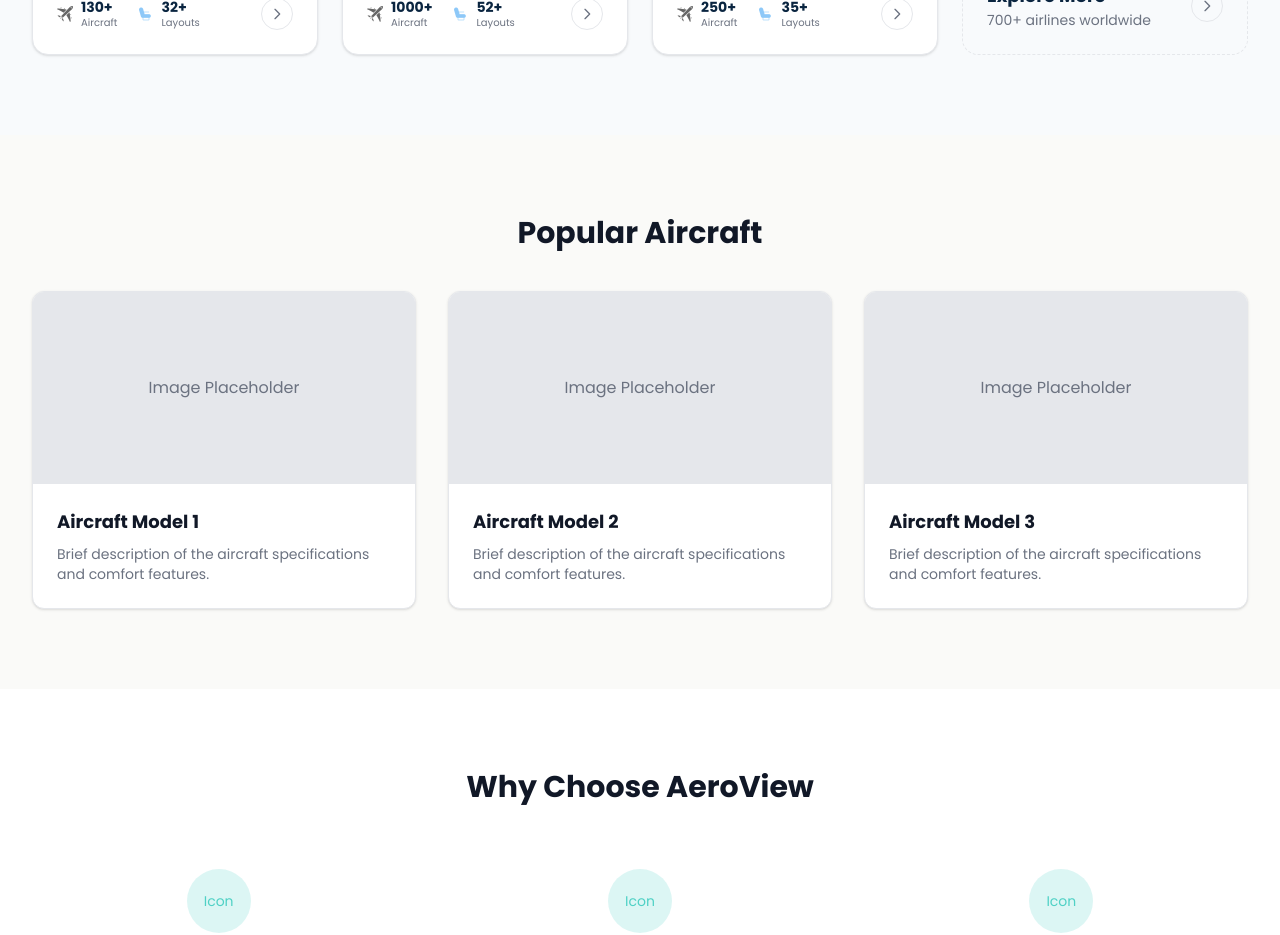
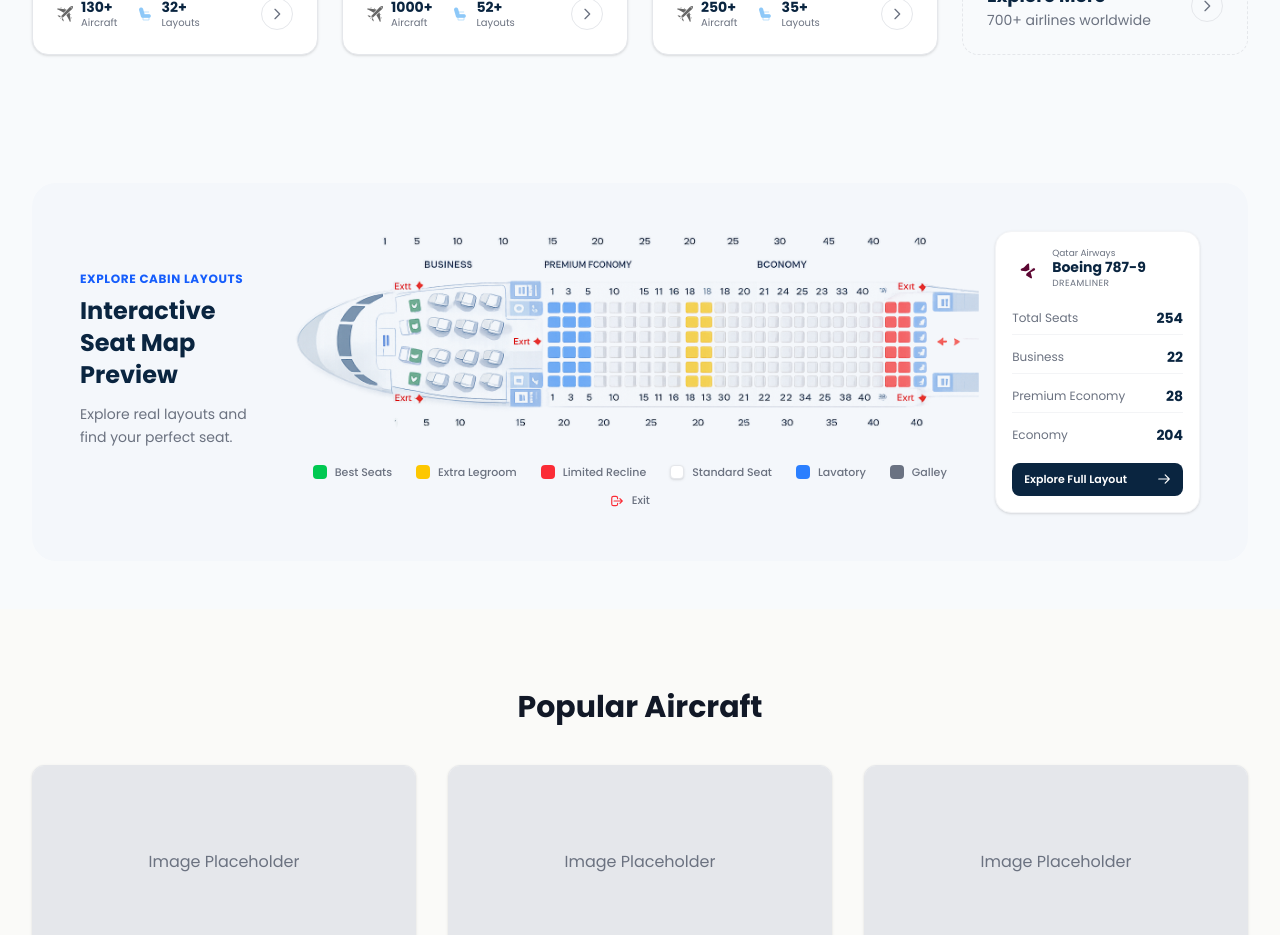
Before and after one commit to Shaamil777/aeroview, a Next.js app: page / in a window 1280 px wide. Shown: the part 1820-2755 px from the top of the page. Built offline with nearby package versions, Linux system fonts and the light colour scheme.

Commit message:
feat:seatMapPreview Section added with seat map diagram and legends

```diff
--- a/app/page.tsx
+++ b/app/page.tsx
@@ -1,6 +1,7 @@
 import Hero from "@/components/Hero";
 import TrustSection from "@/components/TrustSection";
 import PopularAirlines from "@/components/PopularAirlines";
+import SeatMapPreview from "@/components/SeatMapPreview";
 
 export default function Home() {
   return (
@@ -13,6 +14,8 @@ export default function Home() {
       {/* 3. Popular Airlines */}
       <PopularAirlines />
 
+      {/* Seat Map Preview */}
+      <SeatMapPreview />
 
       {/* 4. Popular Aircraft */}
       <section id="popular-aircraft" className="bg-bg-soft py-20 px-4 sm:px-6 lg:px-8">
--- /dev/null
+++ b/components/SeatMapPreview.tsx
@@ -0,0 +1,114 @@
+import Image from "next/image";
+
+export default function SeatMapPreview() {
+  return (
+    <section className="py-12 px-4 sm:px-6 lg:px-8 bg-[#F8FAFC]">
+      <div className="max-w-[85rem] mx-auto bg-[#F4F7FB] rounded-3xl p-8 md:p-12">
+        <div className="flex flex-col lg:flex-row items-center gap-12">
+
+          {/* Left Column - Text and Legend */}
+          {/* Left Column - Text and Legend */}
+          <div className="lg:w-[18%] w-full">
+            <h4 className="text-blue-600 font-bold text-xs tracking-wider uppercase mb-2">Explore Cabin Layouts</h4>
+            <h2 className="text-2xl font-bold text-navy mb-3">Interactive Seat Map Preview</h2>
+            <p className="text-text-secondary text-sm mb-6 leading-relaxed">
+              Explore real layouts and find your perfect seat.
+            </p>
+          </div>
+
+          {/* Middle Column - Image */}
+          {/* Middle Column - Image & Legend */}
+          <div className="lg:w-[62%] w-full flex flex-col items-center relative">
+            <div className="flex justify-center w-full">
+              <Image
+                src="/images/seatmaps.png"
+                alt="Airplane Seat Map"
+                width={1200}
+                height={500}
+                className="w-full object-contain mix-blend-multiply scale-100 lg:scale-110 origin-center"
+              />
+            </div>
+
+            <div className="flex flex-wrap justify-center gap-x-6 gap-y-3 text-[11px] font-medium text-text-secondary mt-8">
+              <div className="flex items-center gap-2">
+                <div className="w-3.5 h-3.5 bg-green-500 rounded-sm"></div>
+                <span>Best Seats</span>
+              </div>
+              <div className="flex items-center gap-2">
+                <div className="w-3.5 h-3.5 bg-yellow-400 rounded-sm"></div>
+                <span>Extra Legroom</span>
+              </div>
+              <div className="flex items-center gap-2">
+                <div className="w-3.5 h-3.5 bg-red-500 rounded-sm"></div>
+                <span>Limited Recline</span>
+              </div>
+              <div className="flex items-center gap-2">
+                <div className="w-3.5 h-3.5 bg-white border border-gray-200 rounded-sm shadow-sm"></div>
+                <span>Standard Seat</span>
+              </div>
+              <div className="flex items-center gap-2">
+                <div className="w-3.5 h-3.5 bg-blue-500 rounded-sm"></div>
+                <span>Lavatory</span>
+              </div>
+              <div className="flex items-center gap-2">
+                <div className="w-3.5 h-3.5 bg-gray-500 rounded-sm"></div>
+                <span>Galley</span>
+              </div>
+              <div className="flex items-center gap-2">
+                <svg className="w-3.5 h-3.5 text-red-500" fill="none" viewBox="0 0 24 24" stroke="currentColor">
+                  <path strokeLinecap="round" strokeLinejoin="round" strokeWidth={2} d="M17 16l4-4m0 0l-4-4m4 4H7m6 4v1a3 3 0 01-3 3H6a3 3 0 01-3-3V7a3 3 0 013-3h4a3 3 0 013 3v1" />
+                </svg>
+                <span>Exit</span>
+              </div>
+            </div>
+          </div>
+
+          {/* Right Column - Card */}
+          <div className="lg:w-[20%] w-full">
+            <div className="bg-white rounded-2xl shadow-sm p-4 border border-gray-100">
+              <div className="flex items-center gap-2 mb-3">
+                <div className="w-8 h-8 flex-shrink-0 relative overflow-hidden flex items-center justify-center">
+                   <svg width="24" height="24" viewBox="0 0 100 100" fill="none" xmlns="http://www.w3.org/2000/svg">
+                     <path d="M75.6454 44.4079L46.8837 57.0603C42.2384 59.1039 36.6346 59.8821 31.3932 58.7497L23.4925 57.0427C21.6883 56.6527 20.3168 55.4526 19.8214 53.7661C19.3261 52.0797 20.1036 50.1415 21.6703 49.3789L33.0039 43.8601L46.9934 29.5886C48.5135 28.0375 50.5962 27.2005 52.756 27.2005H53.0763C53.7699 27.2005 54.3415 27.7554 54.3826 28.4485L55.8364 53.3031L71.7451 46.3051C74.6293 45.0357 77.9407 46.2995 79.1678 49.1415C80.395 51.9835 79.1171 55.3341 76.2329 56.6035L61.0544 63.2844L66.7028 85.0434C67.054 86.3965 66.5298 87.8286 65.3857 88.6366C64.2416 89.4447 62.666 89.4975 61.4705 88.7696L41.3094 76.4952L44.8219 67.5707L75.6454 44.4079Z" fill="#5C0632"/>
+                   </svg>
+                </div>
+                <div>
+                  <div className="text-[9px] text-text-secondary leading-tight">Qatar Airways</div>
+                  <div className="font-bold text-navy text-sm leading-tight">Boeing 787-9</div>
+                  <div className="text-[9px] text-text-secondary uppercase tracking-wider">Dreamliner</div>
+                </div>
+              </div>
+
+              <div className="space-y-1.5 text-xs">
+                <div className="flex justify-between items-center py-1.5 border-b border-gray-100">
+                  <span className="text-text-secondary">Total Seats</span>
+                  <span className="font-bold text-navy text-sm">254</span>
+                </div>
+                <div className="flex justify-between items-center py-1.5 border-b border-gray-100">
+                  <span className="text-text-secondary">Business</span>
+                  <span className="font-bold text-navy text-sm">22</span>
+                </div>
+                <div className="flex justify-between items-center py-1.5 border-b border-gray-100">
+                  <span className="text-text-secondary">Premium Economy</span>
+                  <span className="font-bold text-navy text-sm">28</span>
+                </div>
+                <div className="flex justify-between items-center py-1.5">
+                  <span className="text-text-secondary">Economy</span>
+                  <span className="font-bold text-navy text-sm">204</span>
+                </div>
+              </div>
+
+              <button className="w-full mt-3 bg-navy text-white font-medium rounded-lg py-2 flex justify-between items-center px-3 hover:bg-navy/90 transition-colors">
+                <span className="text-[11px] font-semibold">Explore Full Layout</span>
+                <svg className="w-3.5 h-3.5" fill="none" viewBox="0 0 24 24" stroke="currentColor">
+                  <path strokeLinecap="round" strokeLinejoin="round" strokeWidth={2} d="M14 5l7 7m0 0l-7 7m7-7H3" />
+                </svg>
+              </button>
+            </div>
+          </div>
+
+        </div>
+      </div>
+    </section>
+  );
+}
```
Also changed, not shown: public/images/seatmaps.png (added).
